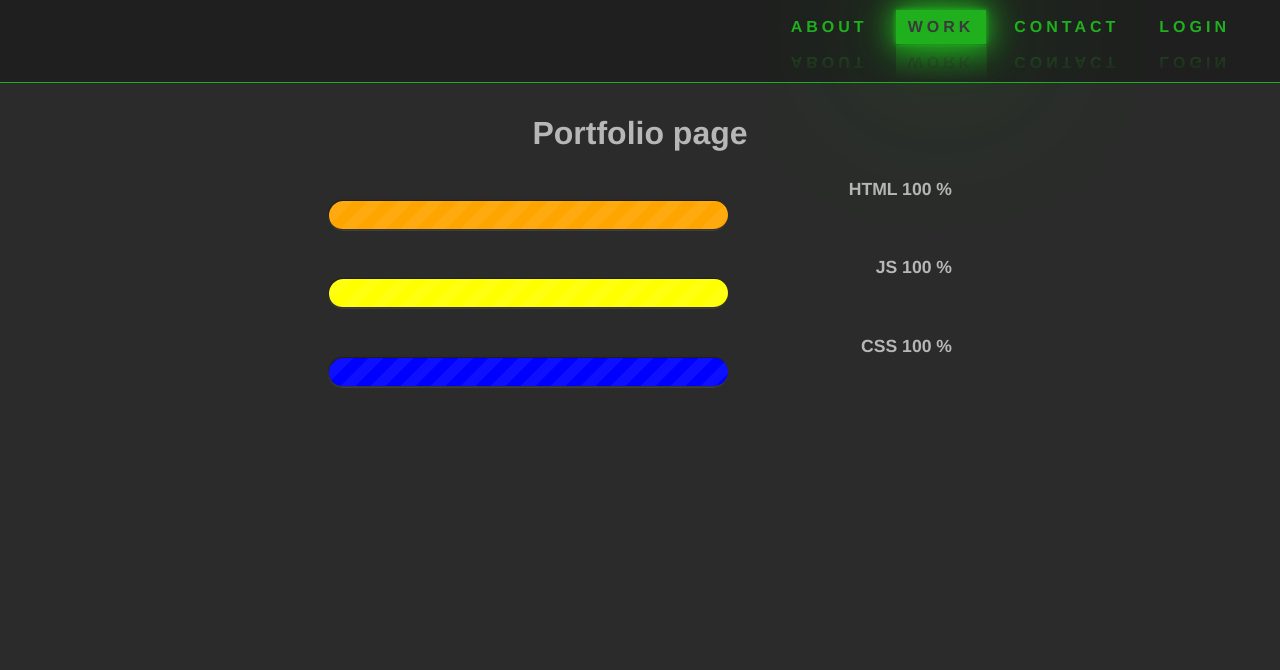
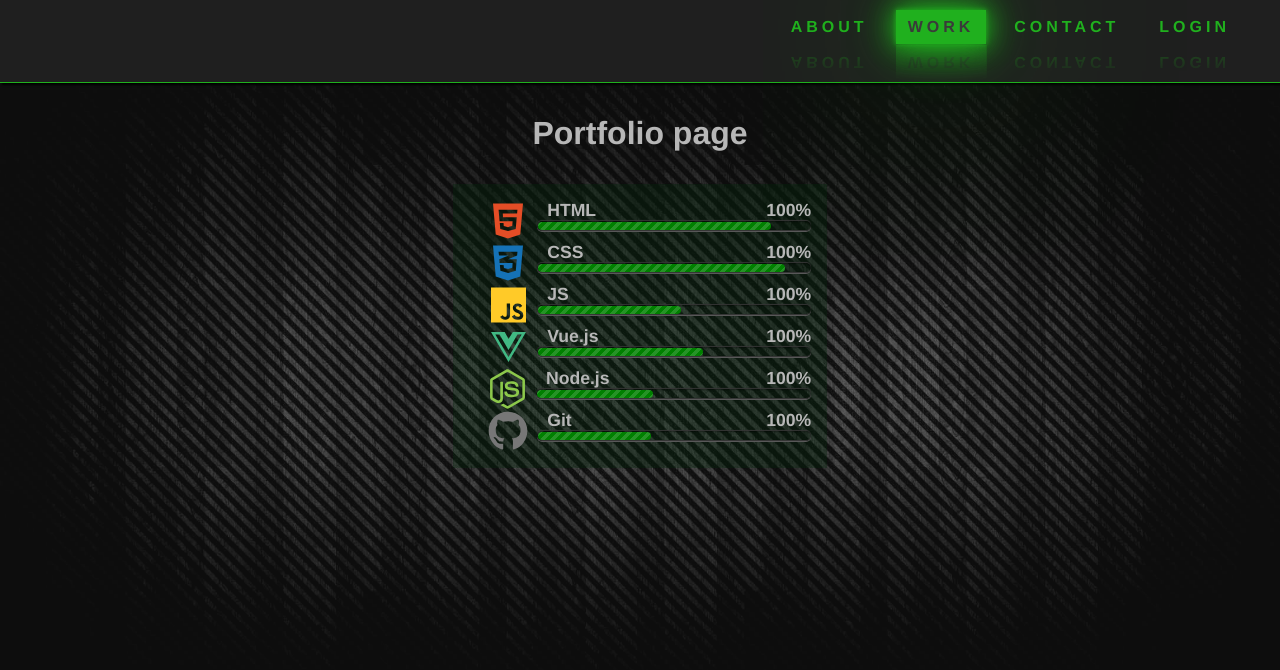
Before and after one commit to Melrok1/PortfolioVuePage, a Vue app: page /portfolio in a window 1280 px wide. Shown: the top 670 px of the page. Built offline with nearby package versions, Linux system fonts and the light colour scheme.

Commit message:
oprava pozadia na contact modale

```diff
--- a/src/assets/icons.js
+++ b/src/assets/icons.js
@@ -1,9 +1,12 @@
 import Vue from 'vue'
 import { library } from '@fortawesome/fontawesome-svg-core'
-import { faMapMarkerAlt, faPhone, faAt } from '@fortawesome/free-solid-svg-icons'
-import { faFacebookMessenger } from '@fortawesome/free-brands-svg-icons'
+import { faMapMarkerAlt, faPhone, faAt, faTimes } from '@fortawesome/free-solid-svg-icons'
+import { faFacebookMessenger, faHtml5, faCss3Alt, faVuejs, faJs, faNodeJs, faGithub } from '@fortawesome/free-brands-svg-icons'
 import { FontAwesomeIcon } from '@fortawesome/vue-fontawesome'
 
-library.add(faMapMarkerAlt, faPhone, faAt, faFacebookMessenger)
+library.add(
+  faMapMarkerAlt, faPhone, faAt, faTimes,
+  faFacebookMessenger, faHtml5, faCss3Alt,
+  faVuejs, faJs, faNodeJs, faGithub)
 
 Vue.component('font-awesome-icon', FontAwesomeIcon)
--- a/src/components/ContactInformation.vue
+++ b/src/components/ContactInformation.vue
@@ -10,11 +10,7 @@
 
     <transition name="slide" appear>
       <div class="modal" v-if="showModal">
-        <h1>Lorem, ipsum.</h1>
-        <p>
-          Lorem ipsum dolor sit amet consectetur adipisicing elit. Voluptas odio omnis magni
-          cumque expedita, error nemo laboriosam! Ducimus, consequuntur eos.
-        </p>
+        <h1>Medzany 42</h1>
         <iframe
           src="https://www.google.com/maps/embed?pb=!1m18!1m12!1m3!1d2615.1812891243185!2d21.147348715593814!3d49.
           045176495490814!2m3!1f0!2f0!3f0!3m2!1i1024!2i768!4f13.1!3m3!1m2!1s0x473ef35528dd2cbb%3A0x1b7c49ecd6ae3a2e!
@@ -27,7 +23,9 @@
           aria-hidden="false"
           tabindex="0">
         </iframe>
-        <button class="modalBtn" @click="showModal = false">X</button>
+        <button class="modalBtn" @click="showModal = false">
+          <font-awesome-icon :icon="['fas', 'times']" />
+        </button>
       </div>
     </transition>
 
@@ -126,10 +124,6 @@ export default {
     gap: 0.25rem;
   }
 
-  /* .contactInformation section {
-    border: 2px solid pink;
-  } */
-
 .contactInformation section h4 {
   color: #fff;
   margin-bottom: 0.5rem;
@@ -163,8 +157,7 @@ section:nth-child(1) button{
     right: 0;
     bottom: 0;
     z-index: 98;
-
-    background-color: rgba(0,0,0,0.4);
+    background-color: rgba(0, 0, 0, 0.611);
   }
 
   .fade-enter-active,
@@ -185,18 +178,25 @@ section:nth-child(1) button{
     transform: translate(-50%, -50%);
     width: 500px;
     padding: 25px;
-    background-color: seashell;
+    background: rgba(5, 41, 12, 0.357);
     z-index: 99;
+  }
+
+  .modal h1 {
+    margin-bottom: 1rem;
   }
 
   .modal .modalBtn {
     position: absolute;
     top: 5px;
     right: 5px;
-    padding: 7px;
-    color: rgb(87, 0, 0);
+    /* padding: 7px; */
+    color: #929292;
+    background: #043304;
     font-size: 1.1rem;
-
+    line-height: 1.1rem;
+    width: 30px;
+    height: 30px;
     appearance: none;
     outline: none;
     border: 1px solid #8a8a8a;
--- a/src/components/MainNavbar.vue
+++ b/src/components/MainNavbar.vue
@@ -3,7 +3,7 @@
     <router-link to="/">About</router-link>
     <router-link to="/portfolio">Work</router-link>
     <router-link to="/contact">Contact</router-link>
-    <router-link to="#">Login</router-link>
+    <router-link to="/login">Login</router-link>
   </div>
 </template>
 
--- a/src/router/index.js
+++ b/src/router/index.js
@@ -3,6 +3,7 @@ import VueRouter from 'vue-router'
 import Home from '../views/Home.vue'
 import Contact from '@/views/Contact.vue'
 import Portfolio from '@/views/Portfolio.vue'
+import Login from '@/views/Login.vue'
 
 Vue.use(VueRouter)
 
@@ -21,6 +22,11 @@ const routes = [
     path: '/portfolio',
     name: 'Portfolio',
     component: Portfolio
+  },
+  {
+    path: '/login',
+    name: 'Login',
+    component: Login
   }
 ]
 
--- a/src/views/Contact.vue
+++ b/src/views/Contact.vue
@@ -32,10 +32,24 @@ export default {
 
   .contact {
     min-height: calc(100vh - 83px);
-    background: #2b2b2b;
+    background: transparent;
     color: #b7b7b7;
     padding: 2rem 1rem;
+    /* background: url('../assets/stripeBg-compress.jpg') no-repeat fixed center;
+    background-size: cover; */
+  }
+
+  .contact::after {
+    content: "";
+    background: #2b2b2b;
     background: url('../assets/stripeBg-compress.jpg') no-repeat fixed center;
     background-size: cover;
+    opacity: 0.95;
+    top: 0;
+    left: 0;
+    bottom: 0;
+    right: 0;
+    position: absolute;
+    z-index: -1;
   }
 </style>
--- /dev/null
+++ b/src/views/Login.vue
@@ -0,0 +1,28 @@
+<template>
+  <div class="login">
+    <h1>Login page</h1>
+  </div>
+</template>
+
+<script>
+
+export default {
+  name: 'Login',
+  data() {
+    return {
+
+    }
+  }
+}
+</script>
+
+<style scoped>
+
+  .login {
+    min-height: calc(100vh - 83px);
+    background: #2b2b2b;
+    color: #b7b7b7;
+    padding: 2rem 1rem;
+    z-index: 1;
+  }
+</style>
--- a/src/views/Portfolio.vue
+++ b/src/views/Portfolio.vue
@@ -2,12 +2,18 @@
   <div class="portfolio">
     <h1>Portfolio page</h1>
 
-    <div class="container" v-for="(skill, index) in skills" :key="index">
-      <div>{{ skill.name + " " + percent }} %</div>
-      <div class="loadingBar">
-        <div class="percentage" :style="{'width': percentage + '%', 'backgroundColor': skill.color}"></div>
+    <section class="mainSkillSection">
+      <div class="container" v-for="(skill, index) in skills" :key="index">
+        <div class="iconWrap" :style="{'color': skill.color}">
+          <font-awesome-icon :icon="['fab', skill.icon]" />
+        </div>
+        <div class="skillName">{{ skill.name}}</div>
+        <div class="skillPercent">{{ percent }}%</div>
+        <div class="loadingBar">
+          <div class="percentage" :style="{'width': skill.maxPercent + '%', 'backgroundColor': 'green'}"></div>
+        </div>
       </div>
-    </div>
+    </section>
 
 
     <!-- <div class="container">
@@ -28,25 +34,34 @@ export default {
     return {
       percentage: 0,
       skills: [
-        {name: 'HTML', maxPercent: 85, color: 'orange'},
-        {name: 'JS', maxPercent: 52, color: 'yellow'},
-        {name: 'CSS', maxPercent: 90, color: 'blue'}
+        {name: 'HTML', maxPercent: 85, color: '#e44d26', icon: 'html5'},
+        {name: 'CSS', maxPercent: 90, color: '#1572b6', icon: 'css3-alt'},
+        {name: 'JS', maxPercent: 52, color: '#ffca28', icon: 'js'},
+        {name: 'Vue.js', maxPercent: 60, color: '#41b883', icon: 'vuejs'},
+        {name: 'Node.js', maxPercent: 42, color: '#8cc84b', icon: 'node-js'},
+        {name: 'Git', maxPercent: 41, color: '#777777', icon: 'github'},
       ]
     }
   },
   computed: {
     percent() {
       return this.percentage.toFixed();
-    }
+    },
+  },
+  methods: {
+    // CompInterval(data) {
+    //   let p = 0;
+    //   console.log('prijate data' + data);
+    // }
   },
   created() {
     let interval = setInterval(() => {
       if(this.percentage < 100) {
-        this.percentage += 0.1
+        this.percentage += 0.2
       }else {
         clearInterval(interval)
       }
-    },2)
+    },1)
   }
 }
 </script>
@@ -66,31 +81,85 @@ export default {
 
   .portfolio {
     min-height: calc(100vh - 83px);
-    background: #2b2b2b;
+    /* background: #2b2b2b; */
+    background: transparent;
     color: #b7b7b7;
     padding: 2rem 1rem;
     overflow-x: hidden;
+    /* background: url('../assets/stripeBg-compress.jpg') no-repeat fixed center;
+    background-size: cover; */
   }
 
+  .portfolio::after {
+  content: "";
+  background: url('../assets/stripeBg-compress.jpg') no-repeat fixed center;
+  background-size: cover;
+  opacity: 0.95;
+  top: 0;
+  left: 0;
+  bottom: 0;
+  right: 0;
+  position: absolute;
+  z-index: -1;
+}
+
   /* Progress bar */
+  .mainSkillSection {
+    width: 30%;
+    margin: 2rem auto;
+    padding: 1rem;
+    background: rgba(5, 41, 12, 0.357);
+  }
+
   .container {
+    display: grid;
+    grid-template-columns: repeat(5, 1fr);
+    grid-template-rows: repeat(2, 1fr);
+    gap: 0px;
+
     text-align: right;
     font-size: 1.1rem;
     font-weight: 800;
-    width: 50%;
-    margin: 1.7rem auto;
+    width: 100%;
+    /* margin: 1.7rem auto; */
+  }
+
+  .iconWrap {
+    display: flex;
+    justify-content: center;
+    align-items: center;
+    padding-left: 10px;
+    font-size: 2.5rem;
+    grid-column: 1 / 2;
+    grid-row: 1 / 3;
+  }
+
+  .skillName {
+    grid-column: 2 / 3;
+    grid-row: 1 / 2;
+    justify-self: start;
+    padding: 0 0 0 10px;
+  }
+
+  .skillPercent {
+    grid-column: 5 / 6;
+    grid-row: 1 / 2;
+    justify-self: end;
   }
 
   .loadingBar {
+    grid-column: 2 / 6;
+    grid-row: 2 / 3;
+
     position: relative;
-    width: 400px;
-    height: 30px;
-    border-radius: 15px;
+    width: 100%;
+    height: 10px;
+    border-radius: 5px;
     overflow: hidden;
     border-bottom: 1px solid #353535;
     box-shadow: inset 0px 1px 2px rgba(0,0,0,0.4),
-                      0px -1px 1px #2b2b2b,
-                      0px 1px 0px #3e3e3e;
+                0px -1px 1px #353535,
+                0px 1px 0px #585858;
   }
 
   .percentage {
@@ -98,17 +167,17 @@ export default {
     top: 1px;
     left: 1px;
     right: 1px;
-    height: 100%;
+    height: 90%;
     /* width: 50%; */
-    border-radius: 15px;
+    border-radius: 5px;
     /* background: green; */
-    background-size: 30px 30px;
+    background-size: 10px 10px;
     background-image: linear-gradient(135deg,
-      rgba(255,255,255,0.06) 25%, transparent 25%,
-      transparent 50%, rgba(255,255,255,0.06) 50%,
-      rgba(255,255,255,0.06) 75%, transparent 75%,
+      rgba(255,255,255,0.15) 25%, transparent 25%,
+      transparent 50%, rgba(255,255,255,0.15) 50%,
+      rgba(255,255,255,0.15) 75%, transparent 75%,
       transparent);
-    animation: animate-stripes 3s linear infinite;
+    animation: animate-stripes 5s linear infinite, fill-stripes 1s linear;
   }
 
   @keyframes animate-stripes {
@@ -116,4 +185,10 @@ export default {
     100% {background-position: 60px 0px;}
   }
 
+  @keyframes fill-stripes {
+    0% {
+      width: 0px;
+    }
+  }
+
 </style>
```
